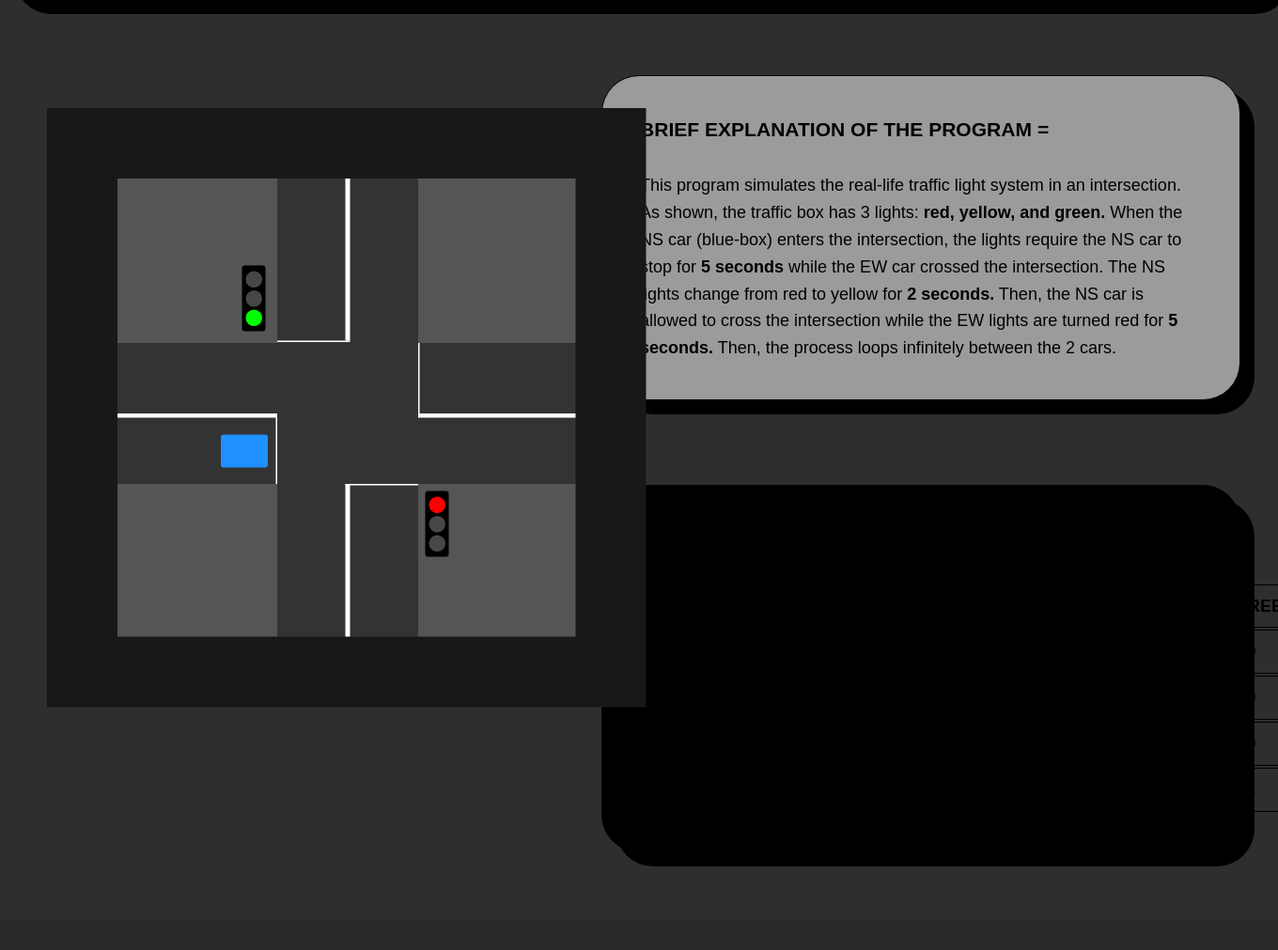
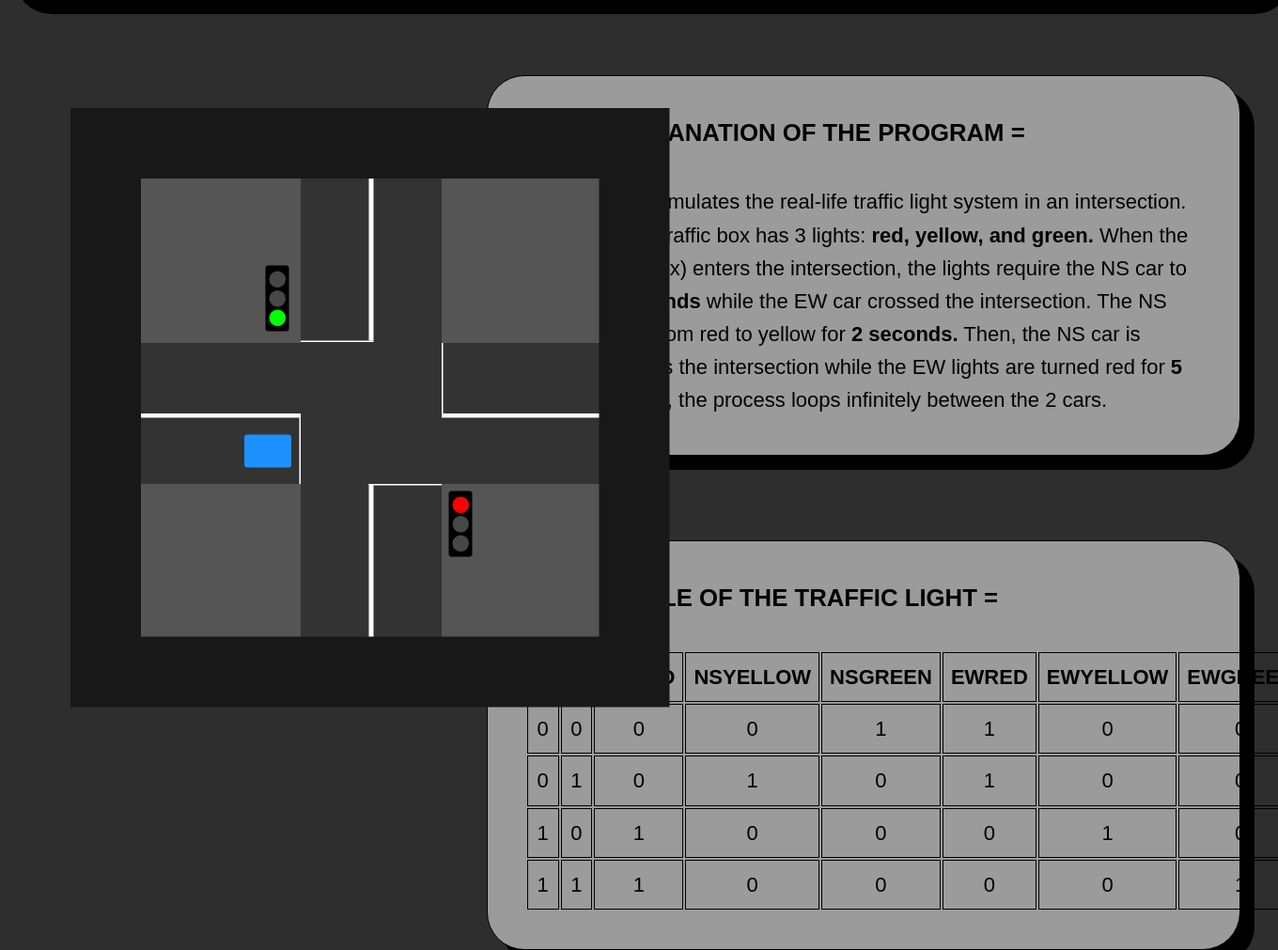
Before and after one commit to shynerietorres-creator/Trafficlightsimulator, a Flask app: page / in a window 1360 px wide; the page is wider, and only the part inside the window is pictured. Shown: the part 72-1083 px from the top of that part at 94% size. Before the commit the page ends 994 px from the top of that part, so only its background shows below. Run offline with Flask 3, Linux system fonts and the light colour scheme.

Commit message:
style.css

```diff
--- a/static/style.css
+++ b/static/style.css
@@ -24,14 +24,14 @@
 
 .text {
     position: relative;
-    width: 50%;
+    width: 59%;
     background-color: #9b9b9b;
     padding: 40px;
     float: right;
     border-radius: 40px;
     color: #000000;
     line-height: 1.6;
-    font-size: 18px;
+    font-size: 22px;
     transform: translateY(80px);
     box-shadow: black 15px 15px;
     border: 1px solid;
@@ -40,14 +40,14 @@
 
 .box {
     position: relative;
-    width: 50%;
-    background-color: #000000;
+    width: 59%;
+    background-color: #9b9b9b;
     padding: 40px;
     float: right;
     border-radius: 40px;
     color: #000000;
     line-height: 1.6;
-    font-size: 18px;
+    font-size: 22px;
     transform: translateY(170px);
     box-shadow: black 15px 15px;
     border: 1px solid;
@@ -77,7 +77,7 @@
     height: 980px;
     background-color: #555;
     top: 380px;
-    left: 150px;
+    left: 200px;
 }
 
 .road.vertical {
```
